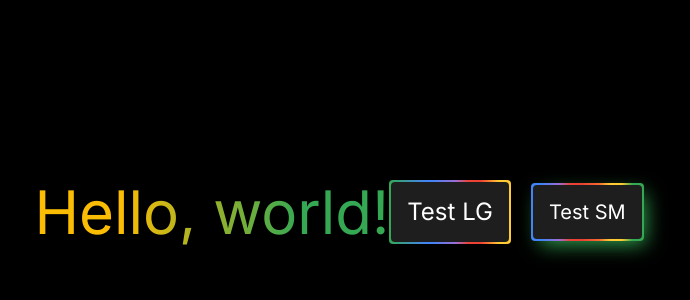
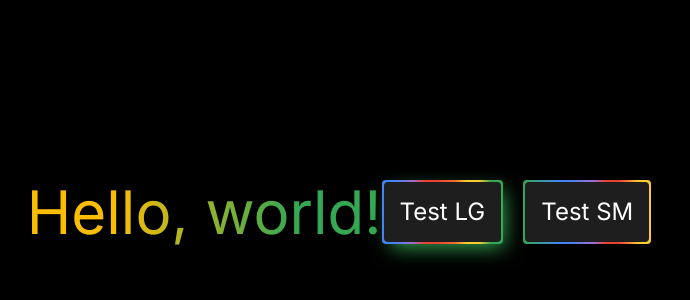
Before and after one commit to GdscCpp/socal-gd-website, a Next.js app: page / in a window 1280 px wide. Shown: the part 188-488 px from the top of the page, without its empty margins (301-991 px from the left). Built offline with nearby package versions, Linux system fonts and the light colour scheme.

Commit message:
add smooth transitions

```diff
--- a/src/app/page.tsx
+++ b/src/app/page.tsx
@@ -19,14 +19,14 @@ export default function Page() {
         label="Test LG"
         type="button"
         disabled={false}
-        variant={BUTTON_VARIANTS.GRADIENT_2_LG}
+        variant={BUTTON_VARIANTS.GRADIENT_1_LG}
       />
       <div className="w-5" />
       <Button
         label="Test SM"
         type="button"
         disabled={false}
-        variant={BUTTON_VARIANTS.GRADIENT_1_SM}
+        variant={BUTTON_VARIANTS.GRADIENT_2_LG}
       />
 
       <Checkbox label="test" checked={true} onChange={() => {}} />
--- a/src/components/input/Button.tsx
+++ b/src/components/input/Button.tsx
@@ -1,4 +1,6 @@
-//TODO: might need different bg color for disabled buttons
+//TODO:
+//might need different bg color for disabled buttons
+//see if we can add a smoother transition between the shadows
 
 export enum BUTTON_VARIANTS {
   PRIMARY_LG = "bg-blue-500 text-white py-3 px-4 text-title-xl hover:shadow-blue-700 hover:bg-blue-600 active:bg-blue-500",
@@ -9,10 +11,10 @@ export enum BUTTON_VARIANTS {
   SUCCESS_SM = "bg-success-200 text-white py-2.5 px-4 text-title-lg hover:shadow-success-400 hover:bg-success-300 active:bg-success-200",
   WARNING_LG = "bg-warning-200 text-black py-3 px-4 text-title-xl hover:shadow-warning-400 hover:bg-warning-300 active:bg-warning-200",
   WARNING_SM = "bg-warning-200 text-white py-2.5 px-4 text-title-lg hover:shadow-warning-400 hover:bg-warning-300 active:bg-warning-200",
-  GRADIENT_1_LG = "bg-4cg-2 text-white py-0.5 px-0.5 text-title-xl shadow-gradient-button-default shadow-green-500 hover:shadow-green-500 active:brightness-90",
-  GRADIENT_1_SM = "bg-4cg-2 text-white py-0.5 px-0.5 text-title-lg shadow-gradient-button-default shadow-green-500 hover:shadow-green-500 active:brightness-90",
-  GRADIENT_2_LG = "bg-4cg-1 text-white py-0.5 px-0.5 text-title-xl hover:shadow-yellow-500 active:opacity-90",
-  GRADIENT_2_SM = "bg-4cg-1 text-white py-0.5 px-0.5 text-title-lg hover:shadow-yellow-500 active:opacity-90",
+  GRADIENT_1_LG = "bg-4cg-2 text-white py-0.5 px-0.5 text-title-xl shadow-gradient-button-default shadow-green-500 hover:shadow-green-500 active:brightness-75",
+  GRADIENT_1_SM = "bg-4cg-2 text-white py-0.5 px-0.5 text-title-lg shadow-gradient-button-default shadow-green-500 hover:shadow-green-500 active:brightness-75",
+  GRADIENT_2_LG = "bg-4cg-1 text-white py-0.5 px-0.5 text-title-xl hover:shadow-yellow-500 active:opacity-75",
+  GRADIENT_2_SM = "bg-4cg-1 text-white py-0.5 px-0.5 text-title-lg hover:shadow-yellow-500 active:opacity-75",
 }
 
 // TODO: Add button variants
@@ -48,6 +50,9 @@ export default function Button({
         onClick={onClick}
         disabled={disabled}
         className={`rounded
+          transition
+          duration-200
+          ease-in-out
           hover:shadow-button-hover
           active:shadow-none
           disabled:shadow-none disabled:pointer-events-none disabled:opacity-30
@@ -67,6 +72,9 @@ export default function Button({
         onClick={onClick}
         disabled={disabled}
         className={`rounded
+          transition
+          duration-200
+          ease-in-out
           hover:shadow-button-hover
           active:shadow-button-clicked
           disabled:pointer-events-none disabled:bg-dark-400 disabled:opacity-40
```
